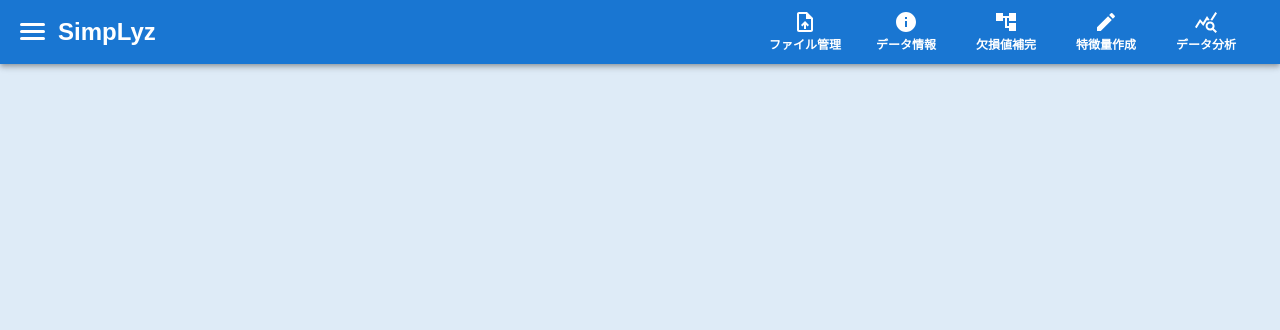
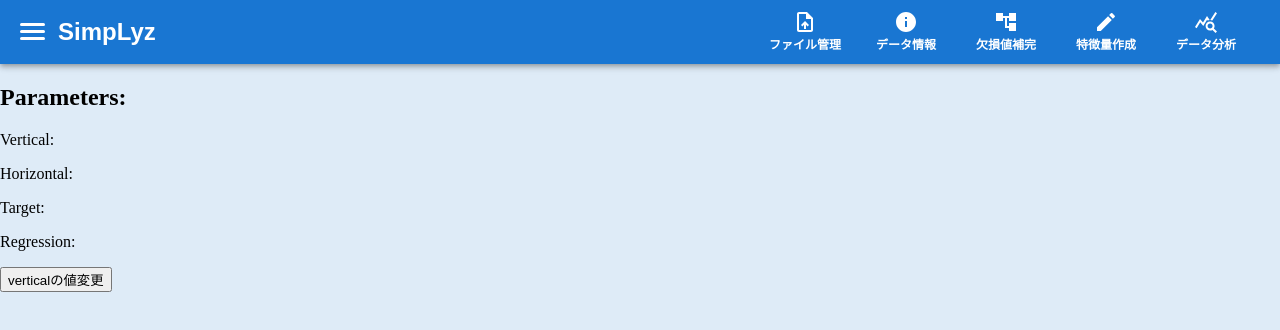
Before and after one commit to riku1021/SimpLyz, a React (Vite) app in the folder dev/frontend/: page /redux in a window 1280 px wide. Shown: the top 330 px of the page. Built offline with nearby package versions, Linux system fonts and the light colour scheme.

Commit message:
reduxの実装

```diff
--- a/dev/frontend/package.json
+++ b/dev/frontend/package.json
@@ -15,11 +15,14 @@
     "@mui/icons-material": "^6.1.6",
     "@mui/material": "^6.1.6",
     "@mui/styles": "^6.1.6",
+    "@reduxjs/toolkit": "^2.3.0",
     "axios": "^1.7.7",
     "react": "^18.3.1",
     "react-dom": "^18.3.1",
     "react-markdown": "^9.0.1",
+    "react-redux": "^9.1.2",
     "react-router-dom": "^6.28.0",
+    "redux": "^5.0.1",
     "remark-gfm": "^4.0.0",
     "sweetalert2": "^11.14.5"
   },
@@ -27,6 +30,7 @@
     "@eslint/js": "^9.13.0",
     "@types/react": "^18.3.12",
     "@types/react-dom": "^18.3.1",
+    "@types/react-redux": "^7.1.34",
     "@vitejs/plugin-react-swc": "^3.5.0",
     "eslint": "^9.13.0",
     "eslint-plugin-react-hooks": "^5.0.0",
--- a/dev/frontend/src/App.tsx
+++ b/dev/frontend/src/App.tsx
@@ -1,35 +1,42 @@
-import React from 'react';
-import { BrowserRouter, Route, Routes } from 'react-router-dom';
+import React from "react";
+import { BrowserRouter, Route, Routes } from "react-router-dom";
 
-import Header from './components/Header';
+import Header from "./components/Header";
 
-import UserForm from './components/UserForm/UserForm';
-import ManagementFile from './components/ManagementFile/ManagementFile';
-import Fetch from './components/fetch';
-import DataInfo from './components/DataInfo/DataInfo';
-import ColumnDetail from './components/ColumnDetail/ColumnDetail';
-import FeatureCreation from './components/FeatureCreation/FeatureCreation';
-import MissingValueImputation from './components/MissingValueImputation/MissingValueImputation';
-import DataAnalysis from './components/DataAnalysis/DataAnalysis';
-import UserInfo from './components/UserInfo/UserInfo';
+import UserForm from "./components/UserForm/UserForm";
+import ManagementFile from "./components/ManagementFile/ManagementFile";
+import Fetch from "./components/fetch";
+import DataInfo from "./components/DataInfo/DataInfo";
+import ColumnDetail from "./components/ColumnDetail/ColumnDetail";
+import FeatureCreation from "./components/FeatureCreation/FeatureCreation";
+import MissingValueImputation from "./components/MissingValueImputation/MissingValueImputation";
+import DataAnalysis from "./components/DataAnalysis/DataAnalysis";
+import UserInfo from "./components/UserInfo/UserInfo";
+import Redux from "./components/Redux/Redux";
 // import Test from './database/Test';
 
 const App: React.FC = () => {
   return (
-    <BrowserRouter future={{ v7_startTransition: true, v7_relativeSplatPath: true }}>
+    <BrowserRouter
+      future={{ v7_startTransition: true, v7_relativeSplatPath: true }}
+    >
       <Header>
         <Routes>
           <Route path="/" element={<UserForm />} />
           <Route path="/fetch" element={<Fetch />} />
           <Route path="/management-file" element={<ManagementFile />} />
           <Route path="/data-info" element={<DataInfo />} />
-          <Route path="/data-info/:columnName/:type" element={<ColumnDetail />} />
+          <Route
+            path="/data-info/:columnName/:type"
+            element={<ColumnDetail />}
+          />
           <Route path="/miss-input" element={<MissingValueImputation />} />
           <Route path="/feature-creation" element={<FeatureCreation />} />
           <Route path="/data-analysis" element={<DataAnalysis />} />
           <Route path="/user-info" element={<UserInfo />} />
           {/* データベース・テスト用 */}
           {/* <Route path="/test-db" element={<Test />} /> */}
+          <Route path="redux" element={<Redux />} />
         </Routes>
       </Header>
     </BrowserRouter>
--- /dev/null
+++ b/dev/frontend/src/app/rootReducer.ts
@@ -0,0 +1,10 @@
+import { combineReducers } from "@reduxjs/toolkit";
+import chartReducer from "../features/chart/chartSlice";
+import parameterReducer from "../features/parameter/parameterSlice";
+
+const rootReducer = combineReducers({
+  chart: chartReducer, // "chart" スライスを統合
+  parameter: parameterReducer, // "parameter" スライスを統合
+});
+
+export default rootReducer;
--- /dev/null
+++ b/dev/frontend/src/app/store.ts
@@ -0,0 +1,13 @@
+import { configureStore } from "@reduxjs/toolkit";
+import rootReducer from "./rootReducer";
+
+// Reduxストアの作成
+const store = configureStore({
+  reducer: rootReducer,
+});
+
+// ストアの型エクスポート
+export type RootState = ReturnType<typeof store.getState>;
+export type AppDispatch = typeof store.dispatch;
+
+export default store;
--- /dev/null
+++ b/dev/frontend/src/components/Redux/Redux.tsx
@@ -0,0 +1,34 @@
+import React from "react";
+import { useSelector } from "react-redux";
+import {
+  selectVertical,
+  selectHorizontal,
+  selectTarget,
+  selectRegression,
+} from "../../features/parameter/parameterSelectors";
+import { useDispatch } from "react-redux";
+import { changeVertical } from "../../features/parameter/parameterSlice";
+
+const Redux: React.FC = () => {
+  const dispatch = useDispatch();
+
+  const vertical = useSelector(selectVertical);
+  const horizontal = useSelector(selectHorizontal);
+  const target = useSelector(selectTarget);
+  const regression = useSelector(selectRegression);
+
+  return (
+    <div>
+      <h2>Parameters:</h2>
+      <p>Vertical: {vertical}</p>
+      <p>Horizontal: {horizontal}</p>
+      <p>Target: {target}</p>
+      <p>Regression: {regression}</p>
+      <button onClick={() => dispatch(changeVertical("テスト"))}>
+        verticalの値変更
+      </button>
+    </div>
+  );
+};
+
+export default Redux;
--- /dev/null
+++ b/dev/frontend/src/features/chart/chartSelectors.ts
@@ -0,0 +1,4 @@
+import { RootState } from "../../app/store";
+
+// typeの値を取得するセレクタ
+export const selectType = (state: RootState) => state.chart.type;
--- /dev/null
+++ b/dev/frontend/src/features/chart/chartSlice.ts
@@ -0,0 +1,29 @@
+import { createSlice, PayloadAction } from "@reduxjs/toolkit";
+
+// Stateの型定義
+interface ChartState {
+  type: string;
+}
+
+// 初期状態
+const initialState: ChartState = {
+  type: "scatter",
+};
+
+// スライスの作成
+const chartSlice = createSlice({
+  name: "chart",
+  initialState,
+  reducers: {
+    // 任意の値を追加するアクション
+    changeChartType(state, action: PayloadAction<string>) {
+      state.type = action.payload;
+    },
+  },
+});
+
+// アクションのエクスポート
+export const { changeChartType } = chartSlice.actions;
+
+// デフォルトエクスポートとしてリデューサー関数をエクスポート
+export default chartSlice.reducer;
--- /dev/null
+++ b/dev/frontend/src/features/parameter/parameterSelectors.ts
@@ -0,0 +1,15 @@
+import { RootState } from "../../app/store";
+
+// verticalの値を取得するセレクタ
+export const selectVertical = (state: RootState) => state.parameter.vertical;
+
+// horizontalの値を取得するセレクタ
+export const selectHorizontal = (state: RootState) =>
+  state.parameter.horizontal;
+
+// targetの値を取得するセレクタ
+export const selectTarget = (state: RootState) => state.parameter.target;
+
+// regressionの値を取得するセレクタ
+export const selectRegression = (state: RootState) =>
+  state.parameter.regression;
--- /dev/null
+++ b/dev/frontend/src/features/parameter/parameterSlice.ts
@@ -0,0 +1,55 @@
+import { createSlice, PayloadAction } from "@reduxjs/toolkit";
+
+// Stateの型定義
+interface ParameterState {
+  vertical: string;
+  horizontal: string;
+  target: string;
+  regression: string;
+}
+
+// 初期状態
+const initialState: ParameterState = {
+  vertical: "",
+  horizontal: "",
+  target: "",
+  regression: "",
+};
+
+// スライスの作成
+const parameterSlice = createSlice({
+  name: "parameter",
+  initialState,
+  reducers: {
+    // verticalの値を変更するアクション
+    changeVertical(state, action: PayloadAction<string>) {
+      state.vertical = action.payload;
+    },
+
+    // horizontalの値を変更するアクション
+    changeHorizontal(state, action: PayloadAction<string>) {
+      state.horizontal = action.payload;
+    },
+
+    // targetの値を変更するアクション
+    changeTarget(state, action: PayloadAction<string>) {
+      state.target = action.payload;
+    },
+
+    // regressionの値を変更するアクション
+    changeRegression(state, action: PayloadAction<string>) {
+      state.regression = action.payload;
+    },
+  },
+});
+
+// アクションのエクスポート
+export const {
+  changeVertical,
+  changeHorizontal,
+  changeTarget,
+  changeRegression,
+} = parameterSlice.actions;
+
+// デフォルトエクスポートとしてリデューサー関数をエクスポート
+export default parameterSlice.reducer;
--- a/dev/frontend/src/main.tsx
+++ b/dev/frontend/src/main.tsx
@@ -1,18 +1,22 @@
-import React from 'react';
-import ReactDOM from 'react-dom/client';
-import './index.css';
-import App from './App';
-import { ThemeProvider } from '@mui/material/styles';
-import theme from './theme';
+import React from "react";
+import ReactDOM from "react-dom/client";
+import "./index.css";
+import App from "./App";
+import { ThemeProvider } from "@mui/material/styles";
+import theme from "./theme";
+import { Provider } from "react-redux";
+import store from "./app/store";
 
-const rootElement = document.getElementById('root');
+const rootElement = document.getElementById("root");
 
 if (rootElement) {
   const root = ReactDOM.createRoot(rootElement);
   root.render(
     <React.StrictMode>
       <ThemeProvider theme={theme}>
-        <App />
+        <Provider store={store}>
+          <App />
+        </Provider>
       </ThemeProvider>
     </React.StrictMode>
   );
```
Also changed, not shown: 1 other file (tests, documents, lock files or other folders).
